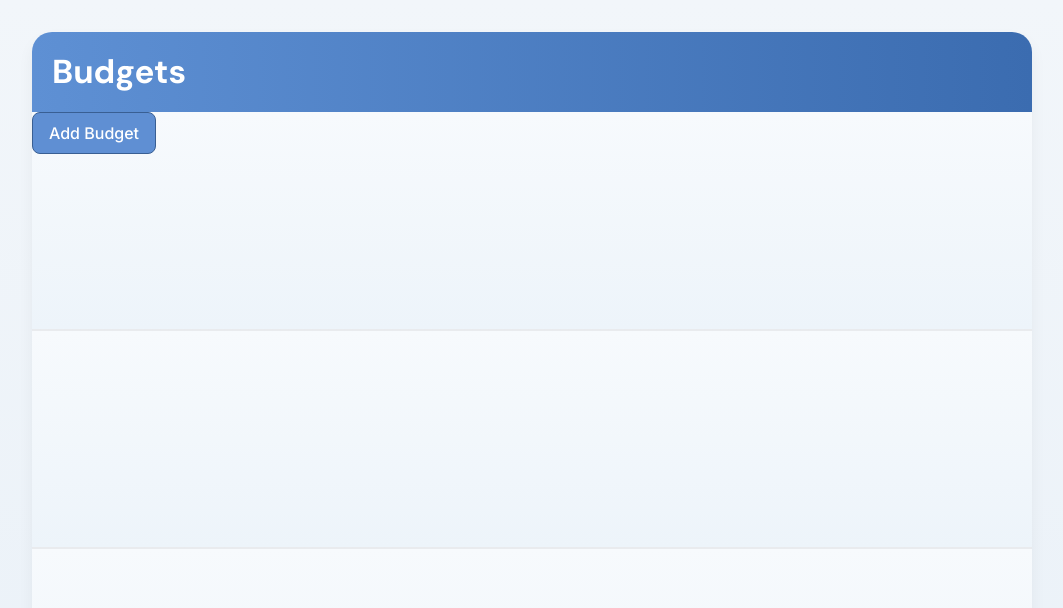
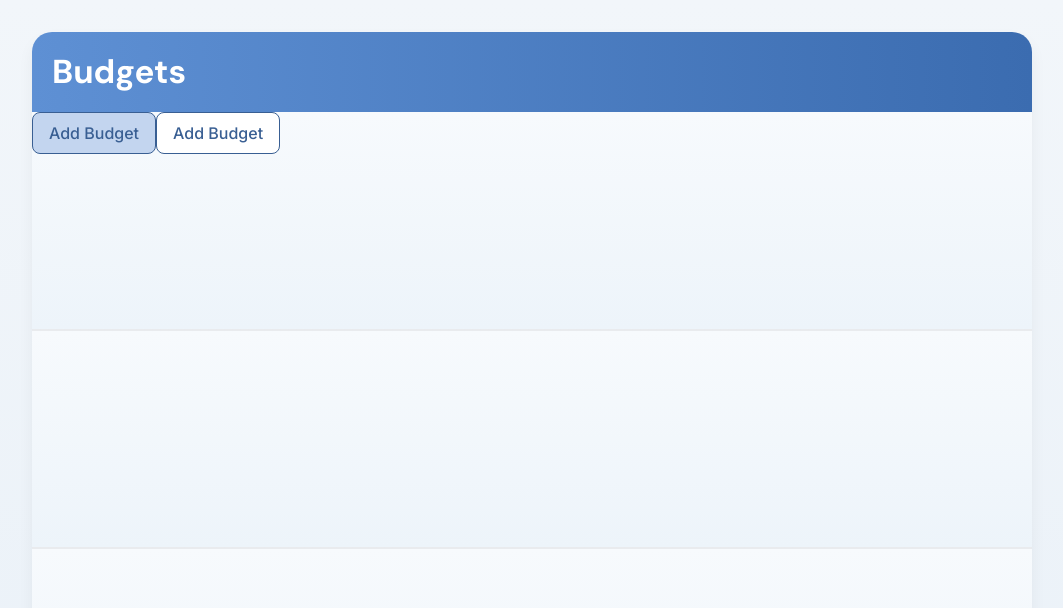
Before and after one commit to daniel-howorth/budget-app, a React (Vite) app: page / in a window 1280 px wide. In both pictures the pointer is over the button 202 px from the left and 132 px from the top of the page. Shown: the top 608 px of the page, without its empty margins (108-1171 px from the left). Built offline with nearby package versions, Linux system fonts and the light colour scheme.

Commit message:
Updated primary button styles

```diff
--- a/src/components/Button/Button.module.css
+++ b/src/components/Button/Button.module.css
@@ -8,7 +8,3 @@
   cursor: pointer;
   transition: background-color 0.1s ease;
 }
-
-.btn:active {
-  transition: none;
-}
--- a/src/components/Layout/Layout.jsx
+++ b/src/components/Layout/Layout.jsx
@@ -9,6 +9,7 @@ function Layout() {
       <Header />
       <section>
         <AddBudgetButton />
+        <AddBudgetButton alt={true} />
       </section>
       <section></section>
       <section></section>
--- a/src/components/PrimaryButton/PrimaryButton.module.css
+++ b/src/components/PrimaryButton/PrimaryButton.module.css
@@ -1,25 +1,15 @@
 .btn--primary {
   color: var(--btn-primary-label);
   background-color: var(--btn-primary-bg);
-  border: 1px solid var(--color-primary-dark);
+  border-color: var(--color-primary-dark);
 }
 
 .btn--primary:hover {
-  /* color: var(--color-primary-dark); */
-  /* background-color: var(--white); */
+  color: var(--color-primary-dark);
+  background-color: var(--color-primary-light);
 }
-
-/* .btn--primary:active {
-  background-color: var(--color-primary-light);
-} */
 
 .btn--primary-alt {
   color: var(--color-primary-dark);
   background-color: var(--white);
 }
-
-.btn--primary-alt:hover {
-  color: var(--black);
-  background-color: var(--color-primary-light);
-  border-color: var(--color-primary-dark);
-}
```
